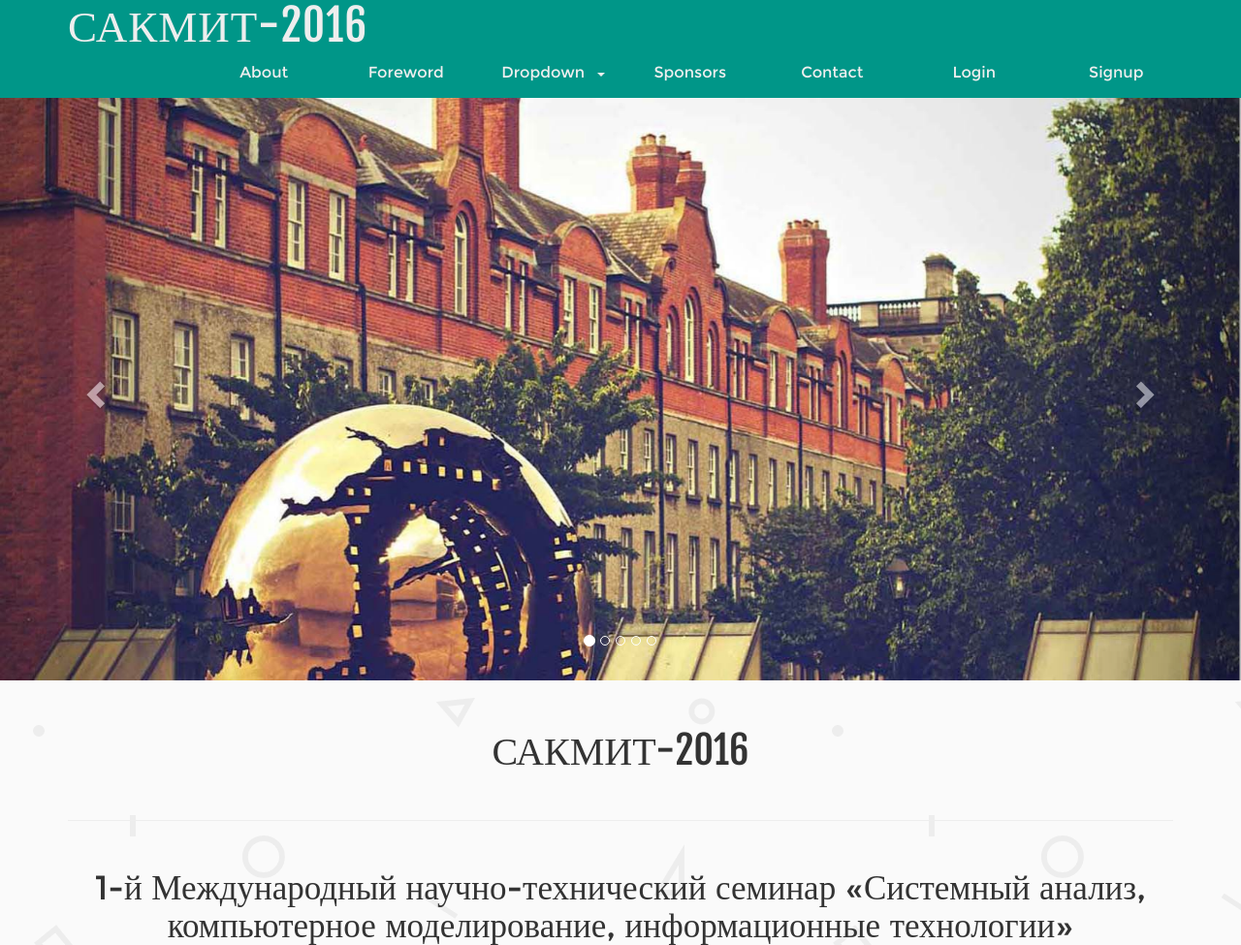
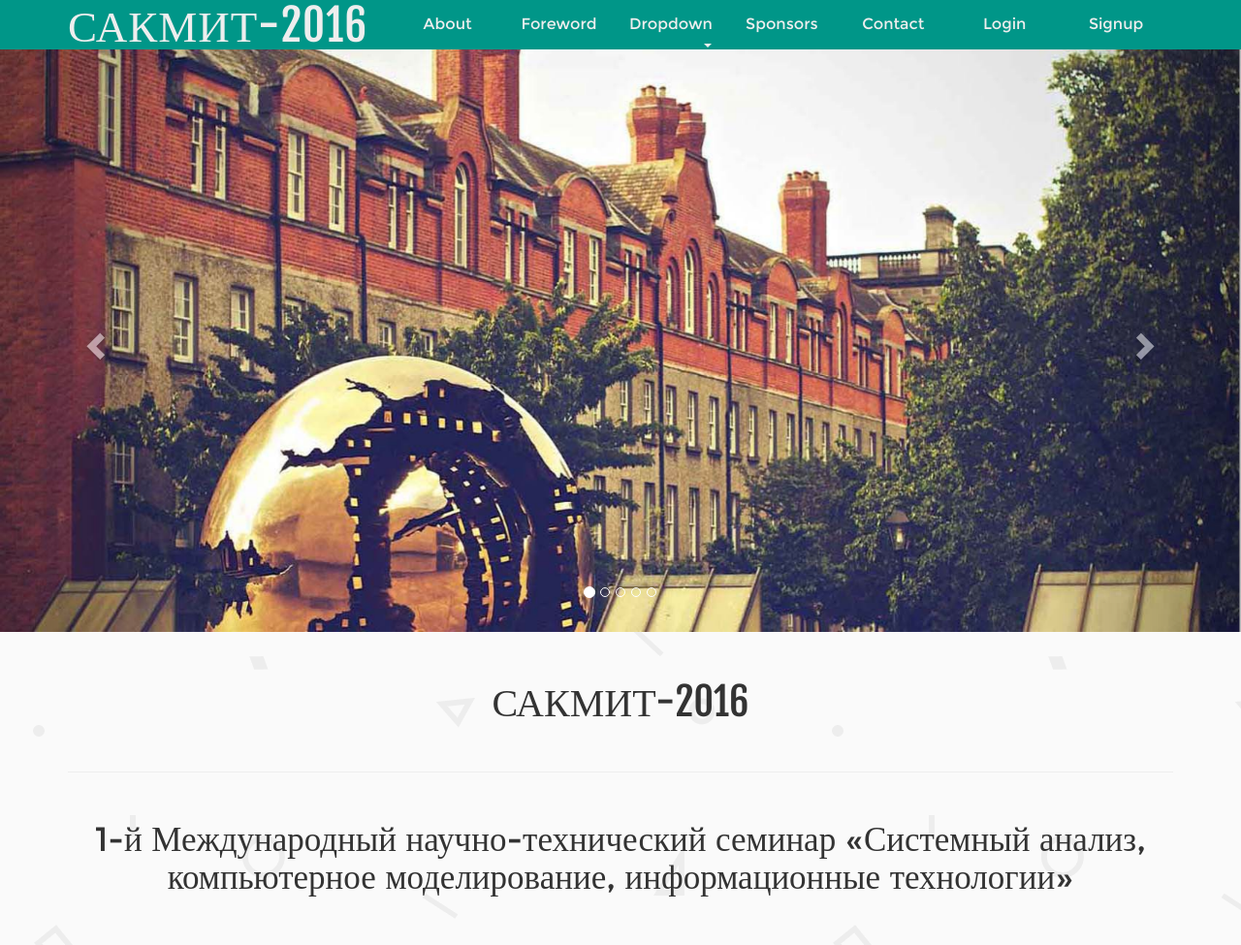
Before and after one commit to dshpet/NUREconference_site, a PHP site: page / in a window 1280 px wide. Shown: the top 975 px of the page at 97% size. Run offline with PHP 8.4, Linux system fonts and the light colour scheme; some libraries are stand-ins or nearby versions.

Commit message:
one line navbar, todo fix on lower resolutions

```diff
--- a/css/style.css
+++ b/css/style.css
@@ -117,12 +117,12 @@ span {
     border-color: transparent;
 }
 .navbar-right {
-    width: 90%;
+    width: 72%;
 }
 
 .navbar-nav > li {
     float: left;
-    width: 14.28%;
+    width: 14%;
     text-align: center;
 }
 .navbar-inverse .navbar-nav > li > a {
@@ -539,7 +539,7 @@ h1.abbr {
 }
 
 .carousel {
-    padding-top: 100px;
+    padding-top: 50px;
 }
 
 .themes-list {
--- a/index.html
+++ b/index.html
@@ -838,7 +838,7 @@ $(document).ready(function(){
     // Using jQuery's animate() method to add smooth page scroll
     // The optional number (900) specifies the number of milliseconds it takes to scroll to the specified area
     $('html, body').stop().animate({
-      scrollTop: offset.top - 100
+      scrollTop: offset.top - 50
     }, 900, function(){
 
       // Add hash (#) to URL when done scrolling (default click behavior)
```
